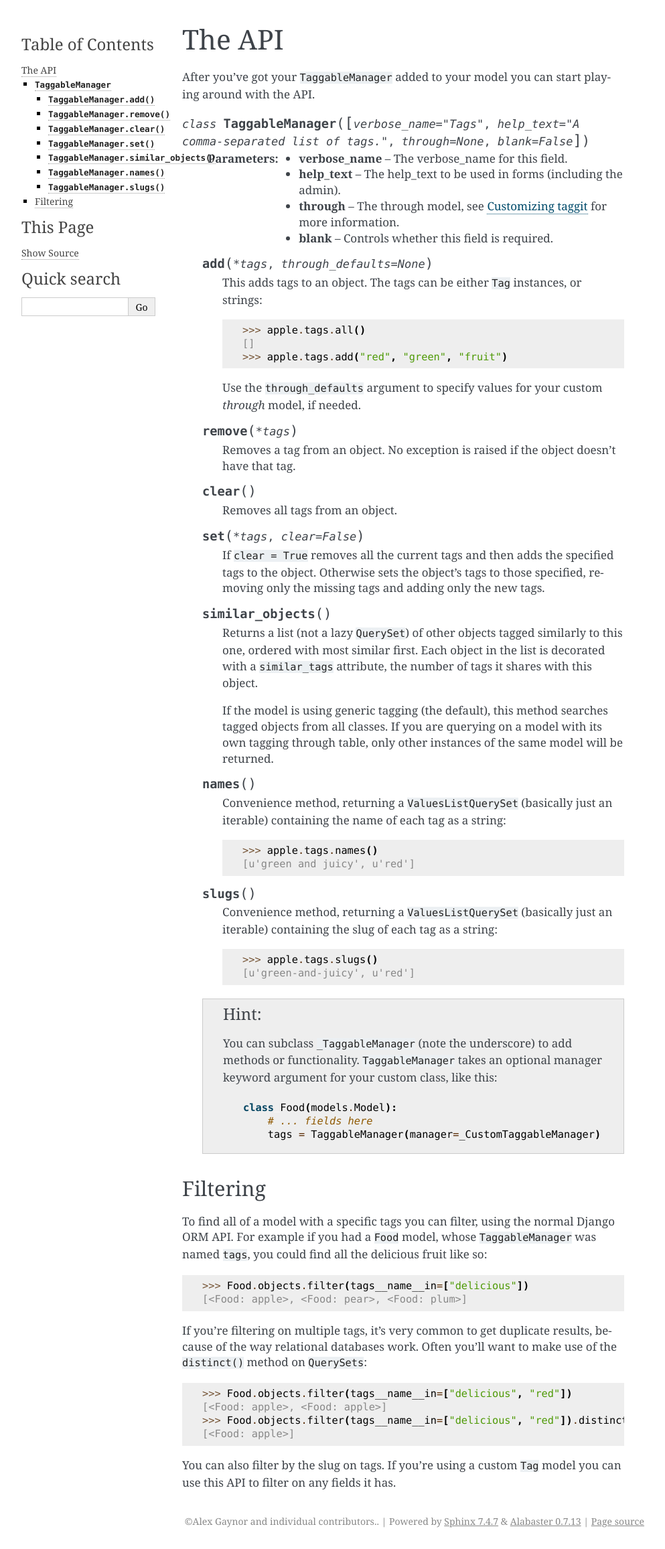
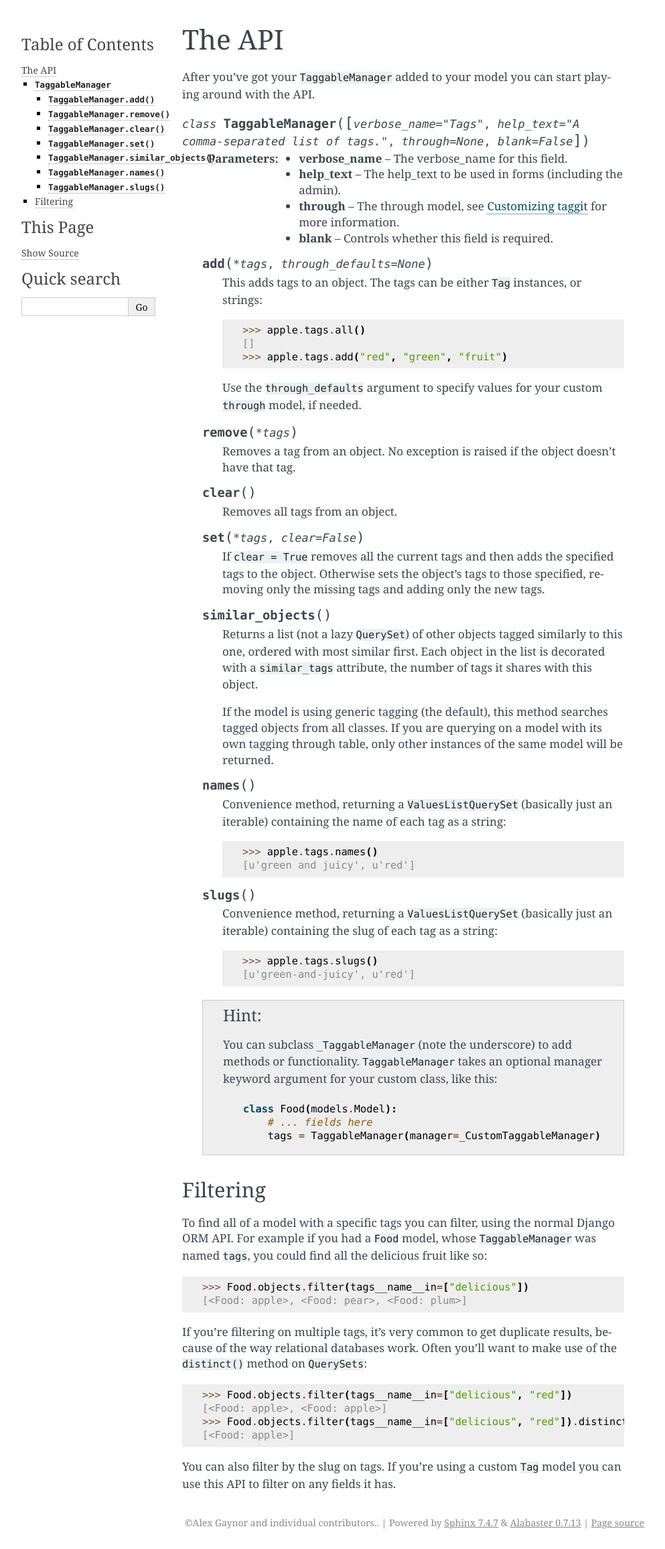
Before and after one commit to jazzband/django-taggit, a Sphinx documentation site: the page built from docs/api.rst, in a window 1280 px wide. Shown: the whole page at 67% size, without its empty margins (148-1141 px from the left). Built offline with Sphinx 7.4.7, drawn with Linux system fonts in a browser that asks for light colours.

```diff
--- a/docs/api.rst
+++ b/docs/api.rst
@@ -22,7 +22,7 @@ playing around with the API.
             >>> apple.tags.add("red", "green", "fruit")
 
         Use the ``through_defaults`` argument to specify values for your custom
-        `through` model, if needed.
+        ``through`` model, if needed.
 
     .. method:: remove(*tags)
 
```
